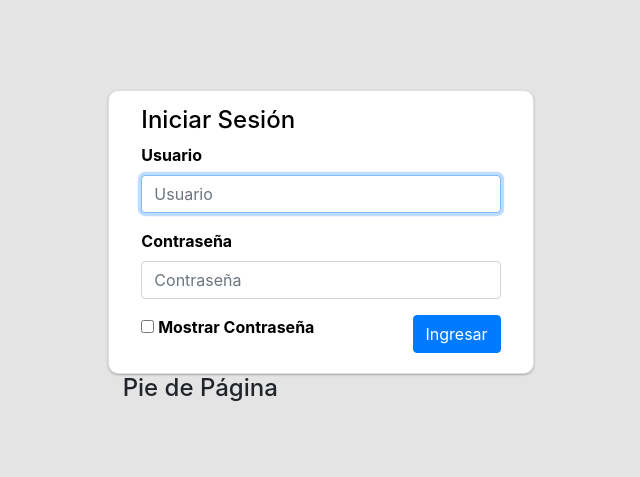
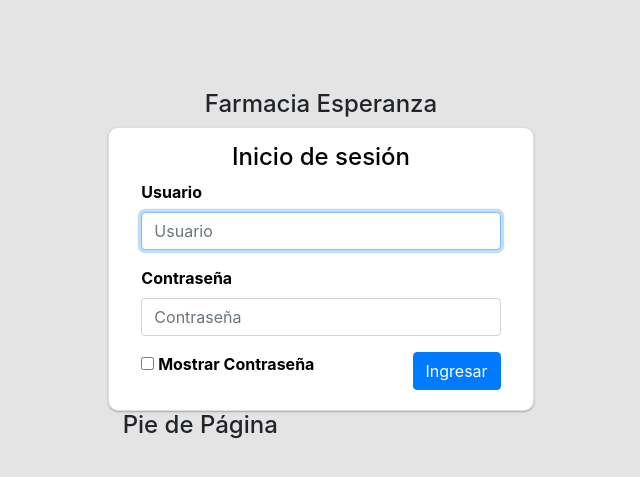
Before and after one commit to EliteArmy/farmacia, a PHP site: page /login.php in a window 1280 px wide. Shown: the top 477 px of the page, without its empty margins (319-959 px from the left). Run offline with PHP 8.4, Linux system fonts and the light colour scheme.

Commit message:
update login

```diff
--- a/03.App/login.php
+++ b/03.App/login.php
@@ -29,12 +29,18 @@
   <!-- Contenido -->
   <div class="container-fluid">
     <div class="row justify-content-center">
+      <div class="col-10 col-sm-9 col-md-7 col-lg-5 col-xl-4">
+        <h4 class="text-center">Farmacia Esperanza</h4>
+      </div>
+    </div>
+
+    <div class="row justify-content-center">
       <div class="col-10 col-sm-9 col-md-7 col-lg-5 col-xl-4 well card">
 
         <div class="row justify-content-center">
           <div class="col-11 col-sm-11 col-md-11 col-lg-11 col-xl-11 texto">
-            <h4>
-              Iniciar Sesión
+            <h4 class="text-center">
+              Inicio de sesión
             </h4>
 
             <div class="form-group">
@@ -56,6 +62,7 @@
             <div >
               <div class="text-left" style="display:inline-block;">
                 <input class="text-left" type="checkbox" name="" onchange="document.getElementById('password').type = this.checked ? 'text' : 'password'"> Mostrar Contraseña
+                <!--<span>Ha olvidado su Contraseña?</span>-->
               </div>
 
               <div class="text-right" style="float:right">
```
